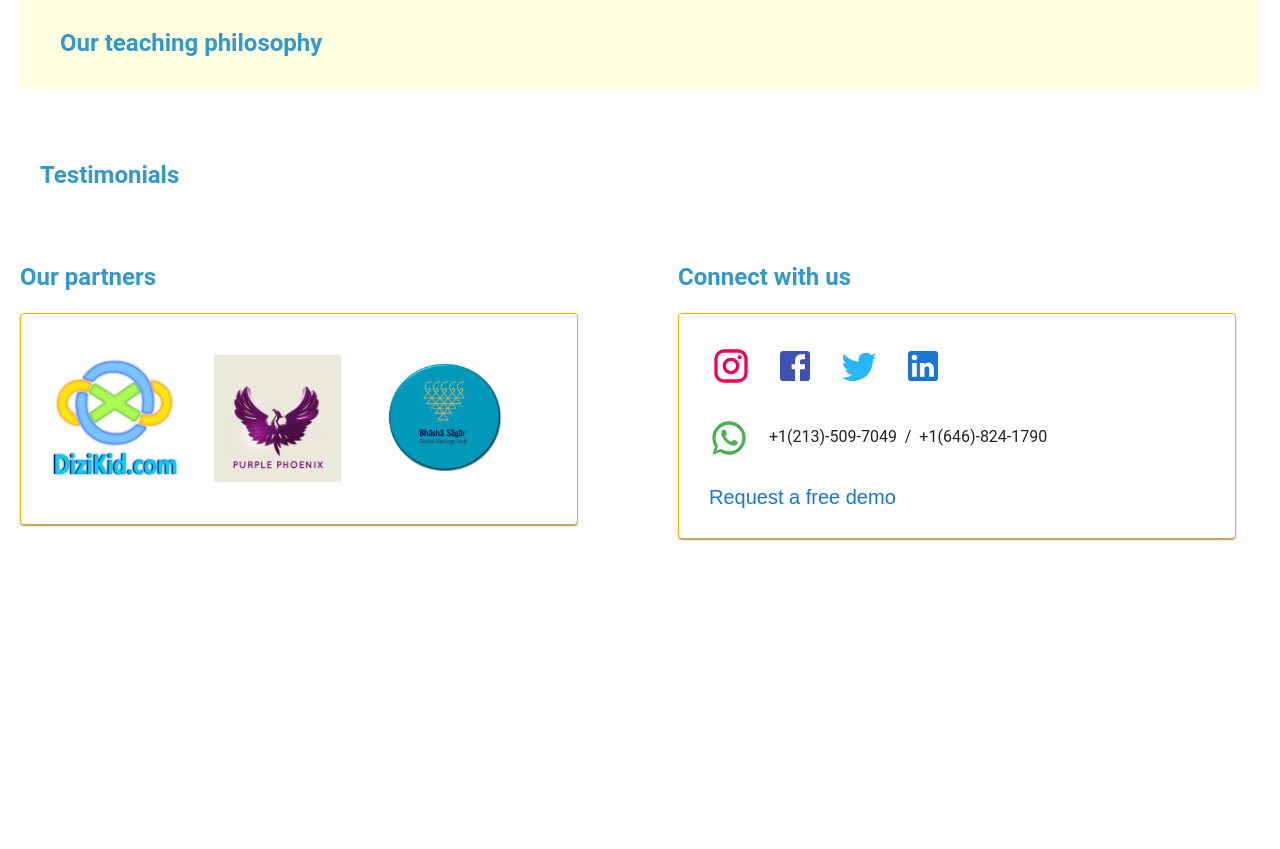
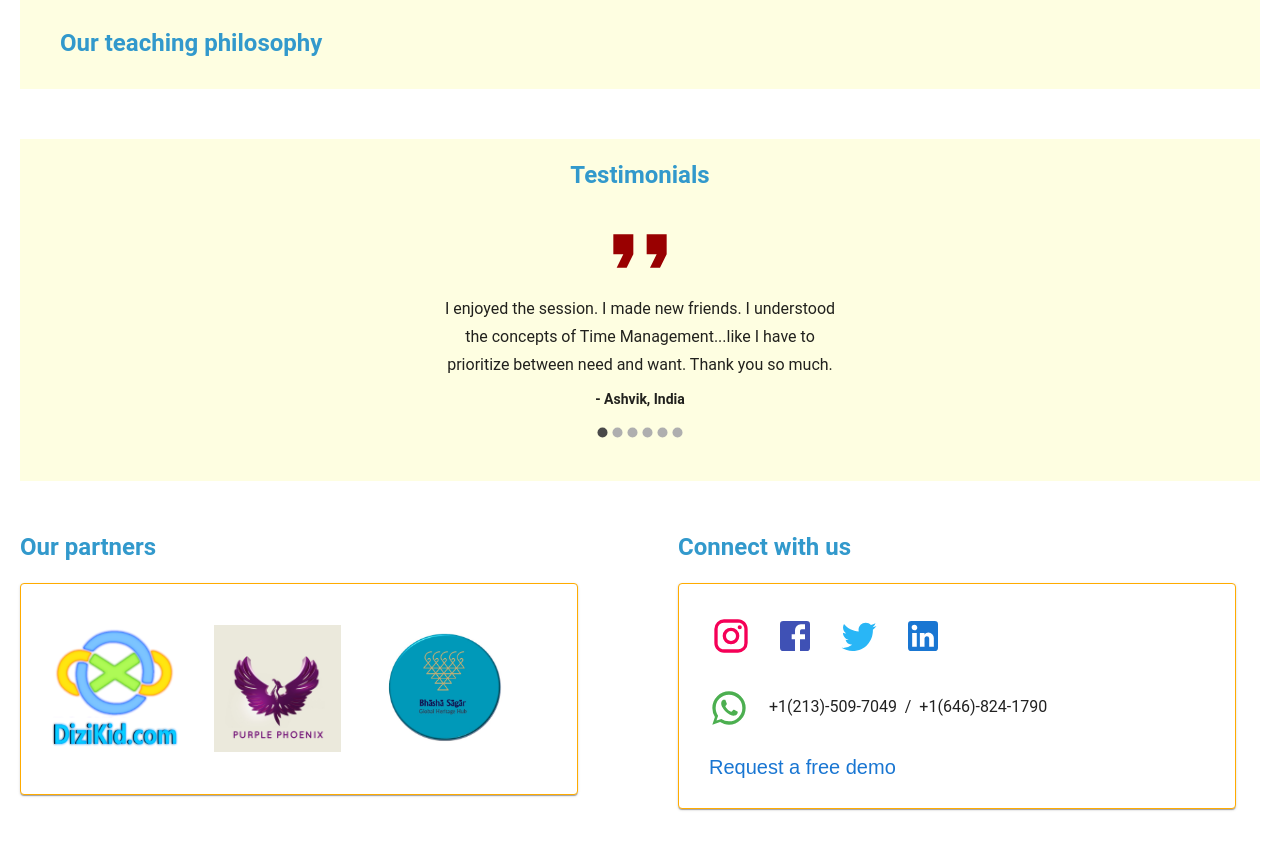
Before and after one commit to khyatith/lifekiabc, a React (Create React App) app: page / in a window 1280 px wide. Shown: the part 1140-1989 px from the top of the page. Before the commit the page ends 1729 px from the top, so only its background shows below. Built offline with nearby package versions, Linux system fonts and the light colour scheme; what webfontloader would draw is missing.

Commit message:
Add testimonials

```diff
--- a/src/Components/InfoPanel.js
+++ b/src/Components/InfoPanel.js
@@ -66,6 +66,9 @@ export const InfoPanel = (props) => {
       margin: isDesktop && "40px 40px 40px 10px",
       marginTop: !isDesktop && '20px',
       maxWidth: 345,
+      "& .MuiButtonBase-root": {
+        display: "block"
+      }
     },
     "@keyframes fadeInUp": {
       "from": {
@@ -91,7 +94,8 @@ export const InfoPanel = (props) => {
   const renderContent = (data) => {
     return data.map((content, index) => {
       const { image, text, title } = content;
-      return (<Slide in={isVisible} direction="left" timeout={{enter: 1000}} mountOnEnter unmountOnExit={false} key={index}>
+      return (
+        <Slide in={isVisible} direction="left" timeout={{enter: 1000}} mountOnEnter unmountOnExit={false} key={index}>
           <Card className={classes.whyUsCard}>
             <CardActionArea>
               <CardMedia
@@ -111,7 +115,8 @@ export const InfoPanel = (props) => {
               </CardContent>
             </CardActionArea>
           </Card>
-      </Slide>);
+        </Slide>
+      );
     });
   };
 
--- a/src/Components/Testimonials.js
+++ b/src/Components/Testimonials.js
@@ -4,20 +4,27 @@ import Typography from '@material-ui/core/Typography';
 import VisibilitySensor from 'react-visibility-sensor';
 import Grid from '@material-ui/core/Grid';
 import Box from '@material-ui/core/Box';
-
+import { Carousal } from './shared/Carousal';
+import FormatQuoteSharpIcon from '@material-ui/icons/FormatQuoteSharp';
 
 const TestimonialItems = [{
-  description: "I enjoyed the session. I made new friends. I understood the concepts of Time Management...like I have to prioritize between need and want. Thank you so much. -Ashvik, India"
+  description: "I enjoyed the session. I made new friends. I understood the concepts of Time Management...like I have to prioritize between need and want. Thank you so much.",
+  subText: "- Ashvik, India"
 },{
-  description: "Thanks for arranging this lifelong helpful and useful session for kids. Analogy of rock, sand and marble has been liked by him. It has been useful because he atleast prioritises things in the day as rock, marble and sand. This specially helps for TV watching, video games etc. - Shantanu, India"
+  description: "Thanks for arranging this lifelong helpful and useful session for kids. Analogy of rock, sand and marble has been liked by him. It has been useful because he atleast prioritises things in the day as rock, marble and sand. This specially helps for TV watching, video games etc.",
+  subText: "- Shantanu, India"
 },{
-  description: "I spoke to Michael. He really enjoyed the class and loved the videos too. He learned to manage his time better and also learned about procrastination. He tries to follow his time table that he made during the session. Thanks for the session. -Andrew, India"
+  description: "I spoke to Michael. He really enjoyed the class and loved the videos too. He learned to manage his time better and also learned about procrastination. He tries to follow his time table that he made during the session. Thanks for the session.",
+  subText: "- Andrew, India"
 },{
-  description: "The session was very well conducted and the small group ensured personal attention to each child. The session was very interactive with all children expressing their opinions, and getting an opportunity to exercise the skills they had just acquired. -Rashmi, USA",
+  description: "The session was very well conducted and the small group ensured personal attention to each child. The session was very interactive with all children expressing their opinions, and getting an opportunity to exercise the skills they had just acquired.",
+  subText: "- Rashmi, USA"
 }, {
-  description: "It’s a very good program happy to be part of it. We need more value based education to the kids to help them grow better. -Sumanth, UAE"
+  description: "It’s a very good program happy to be part of it. We need more value based education to the kids to help them grow better.",
+  subText: "- Sumanth, UAE"
 }, {
-  description: "Very interactive program, the kids very engaged and learned valuable life skills. - Swapna, India"
+  description: "Very interactive program, the kids very engaged and learned valuable life skills.",
+  subText: "- Swapna, India"
 }];
 
 export const Testimonials = (props) => {
@@ -29,7 +36,8 @@ export const Testimonials = (props) => {
       display: 'block',
       margin: '20px',
       //textAlign: 'center',
-      padding: !isDesktop ? '20px' : '20px'
+      padding: !isDesktop ? '20px' : '20px',
+      backgroundColor: '#fefee1',
     },
     media: {
       objectFit: 'contain',
@@ -46,8 +54,17 @@ export const Testimonials = (props) => {
     blueColor: {
       color: '#3299CC'
     },
+    kpiDiv: {
+      margin: "20px auto",
+    },
     testimonialgrid: {
       margin: '0 auto'
+    },
+    quotations: {
+      margin: '0 40%',
+      color: '#990000',
+      fontSize: 80,
+      textAlign: 'center'
     },
     "@keyframes fadeInUp": {
       "from": {
@@ -71,21 +88,14 @@ export const Testimonials = (props) => {
       <VisibilitySensor onChange={changeVisibilityHandler} partialVisibility={true}>
         <>
           <Typography variant={"h5"} className={isVisible ? classes.fadeInUp : ''}>
-            <Box fontWeight="fontWeightBold">
+            <Box fontWeight="fontWeightBold" textAlign="center">
               <span className={classes.blueColor}>Testimonials</span>
             </Box>
           </Typography>
-          {/* <Grid container spacing={4}>
-            <Grid item xs={12} sm={4}>
-              <CardMedia component="img" image={Feedback1} className={classes.media} height={isDesktop ? '300px' : '100%'} width={'200px'}/>
-            </Grid>
-            <Grid item xs={12} sm={4}>
-              <CardMedia component="img" image={Feedback2} className={classes.media} height={isDesktop ? '300px' : '100%'} width={'200px'}/>
-            </Grid>
-            <Grid item xs={12} sm={4}>
-              <CardMedia component="img" image={Feedback3} className={classes.media} height={isDesktop ? '300px' : '100%'} width={'200px'}/>
-            </Grid>
-          </Grid> */}
+          <Grid item xs={12} sm={4} className={classes.kpiDiv}>
+            <FormatQuoteSharpIcon className={classes.quotations}/>
+            <Carousal items={TestimonialItems} backgroundColor={'#fefee1'} />
+          </Grid>
         </>
       </VisibilitySensor>
     </div>
--- a/src/Components/shared/Carousal.js
+++ b/src/Components/shared/Carousal.js
@@ -2,6 +2,7 @@ import React from 'react';
 import { makeStyles } from '@material-ui/core/styles';
 import Carousel from 'react-material-ui-carousel';
 import Paper from '@material-ui/core/Paper';
+import Typography from '@material-ui/core/Typography';
 
 export const Carousal = (props) => {
   const { items, backgroundColor, textColor, isDesktop } = props;
@@ -13,6 +14,15 @@ export const Carousal = (props) => {
       lineHeight: '1.5em',
       boxShadow: 'none',
       color: `${textColor}`
+    },
+    subTextDiv: {
+      textAlign: "center",
+      marginTop: "10px",
+      marginBottom: "30px",
+      fontWeight: "bold"
+    },
+    carousalItem: {
+      textAlign: "center"
     }
   }));
 
@@ -21,10 +31,11 @@ export const Carousal = (props) => {
   return(
     <>
       <Carousel animation={"slide"} timeout={1000} interval={10000}>
-        { items.map(item => {
+        { items.map((item, index) => {
           return (
-            <Paper className={classes.carousalDiv}>
-              <p>{item.description}</p>
+            <Paper className={classes.carousalDiv} key={index}>
+              <Typography variant={"subtitle1"} className={classes.carousalItem}>{item.description}</Typography>
+              { item.subText && <Typography variant={"subtitle2"} className={classes.subTextDiv}>{item.subText}</Typography>}
             </Paper>
           )
         })}
--- a/src/Components/shared/FreeDemoRegistration.js
+++ b/src/Components/shared/FreeDemoRegistration.js
@@ -205,9 +205,9 @@ export const FreeDemoRegistration = (props) => {
 
   const renderAvailableCourses = () => {
     return (
-      ALL_COURSES.map((course) => {
+      ALL_COURSES.map((course, index) => {
           const { value,name } = course;
-          return <FormGroup>
+          return <FormGroup key={index}>
             <FormControlLabel
             control={<Checkbox
               checked ={checkedCourses.includes(value)}
```
Lines whose indentation alone changed are shown as unchanged.
